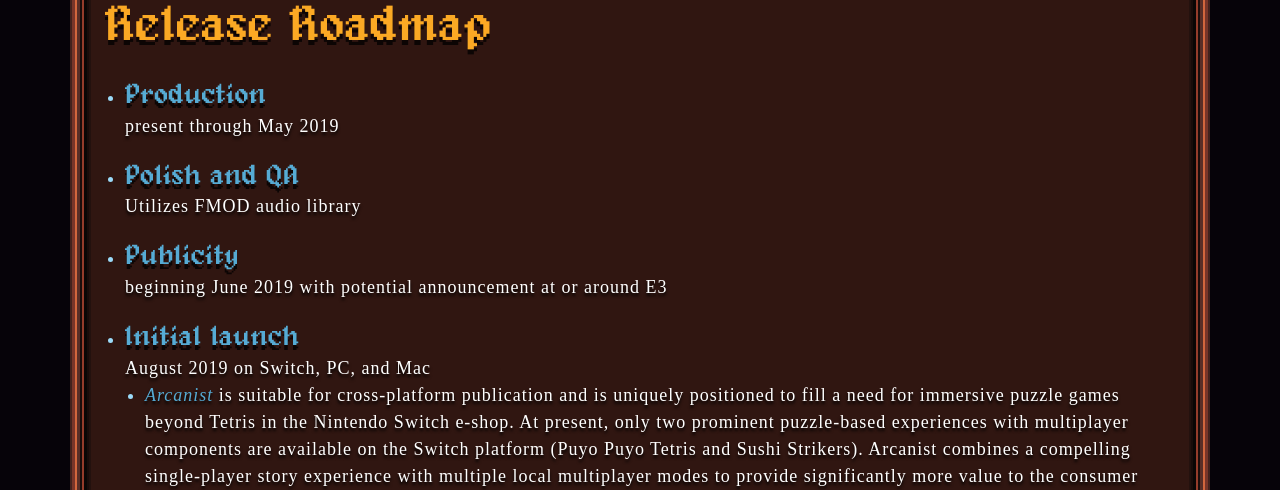
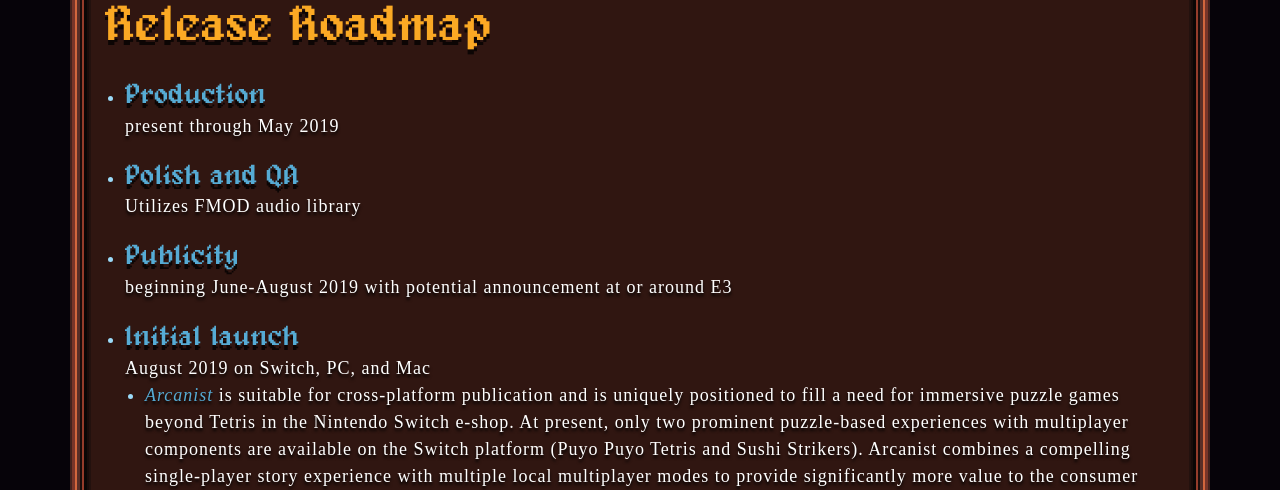
Before and after one commit to jsruesch/arcanistpitch, a PHP site: page / in a window 1280 px wide. Shown: the part 2803-3293 px from the top of the page. Run offline with PHP 8.4, Linux system fonts and the light colour scheme; some libraries are stand-ins or nearby versions; some web fonts are replaced.

Commit message:
fmod date change

```diff
--- a/index.php
+++ b/index.php
@@ -301,7 +301,7 @@
                 </li>
                 <li class="mar20-top">
                   <h3 class="text-lblue">Publicity</h3>
-                  <p>beginning June 2019 with potential announcement at or around E3</p>
+                  <p>beginning June-August 2019 with potential announcement at or around E3</p>
                 </li>
                 <li class="mar20-top">
                   <h3 class="text-lblue">Initial launch</h3>
```
